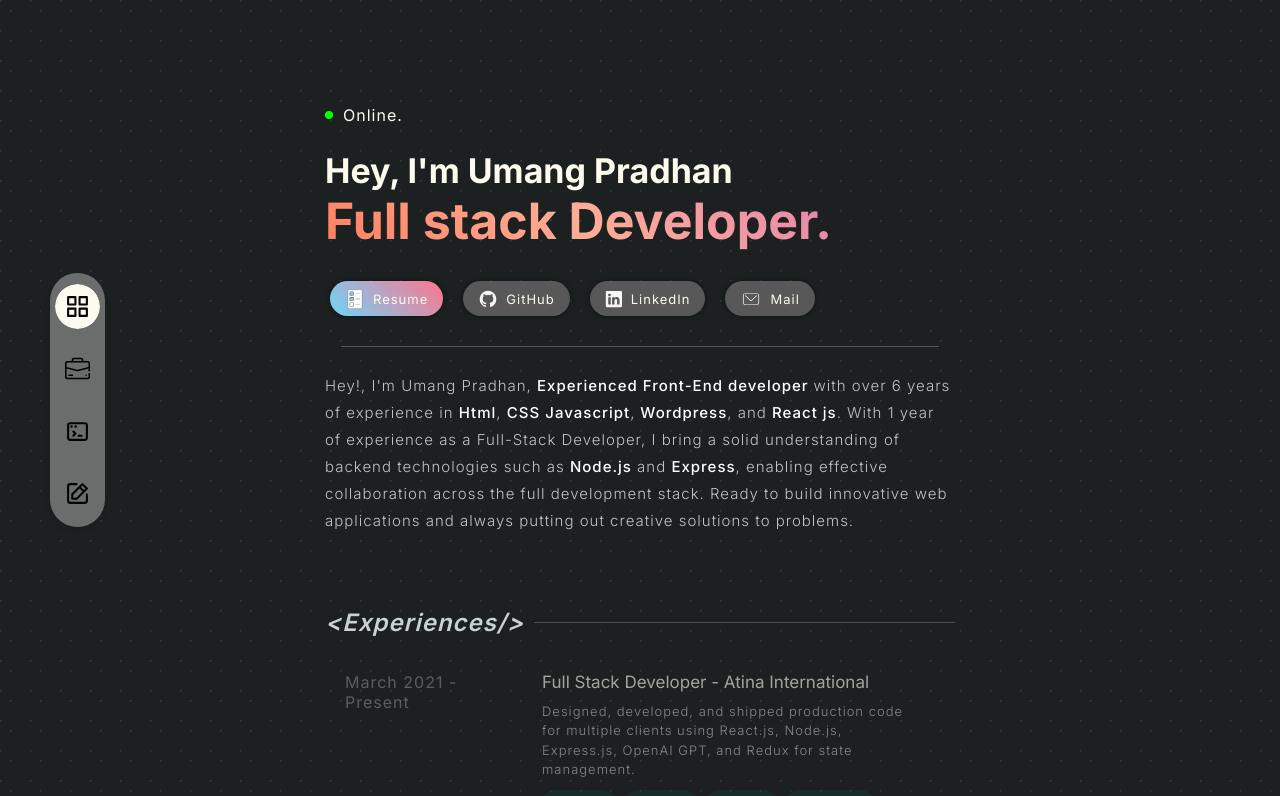
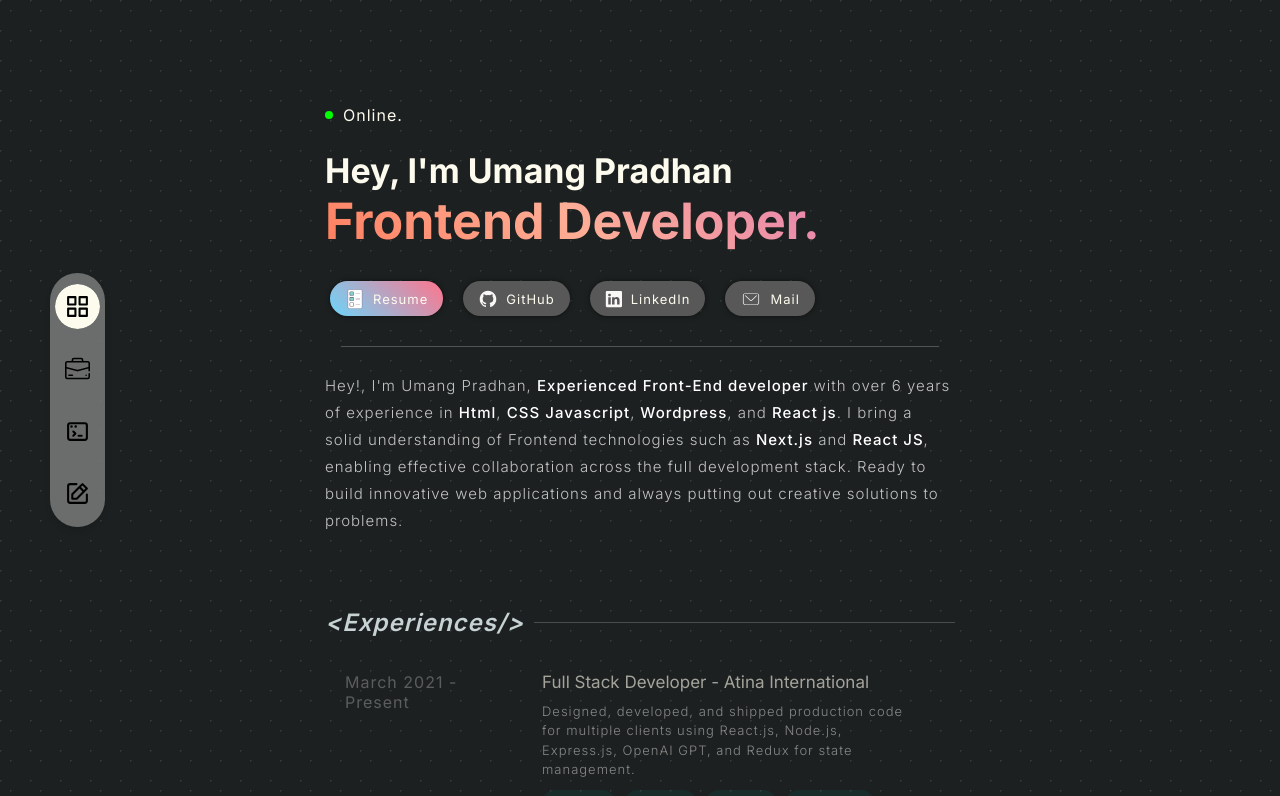
Before and after one commit to umang-techi/portfolio1.0, a Next.js app: page / in a window 1280 px wide. Shown: the top 796 px of the page. Built offline with nearby package versions, Linux system fonts and the light colour scheme.

Commit message:
Update index.tsx

```diff
--- a/src/components/Sections/Home/index.tsx
+++ b/src/components/Sections/Home/index.tsx
@@ -19,7 +19,7 @@ export default function Home() {
                     Hey, I&apos;m Umang Pradhan
 
                     <div className={styles.occupation}>
-                        Full stack Developer.
+                        Frontend Developer.
                     </div>
                 </div>
                 <div className={styles.contacts}>
@@ -50,7 +50,7 @@ export default function Home() {
                         years of
                         experience
                         in <b> Html</b>, <b>CSS</b> <b> Javascript</b>,<b> Wordpress</b>, and <b> React js</b>.
-                        With 1 year of experience as a Full-Stack Developer, I bring a solid understanding of backend technologies such as <b>Node.js</b> and <b>Express</b>, enabling effective collaboration across the full development stack.
+                        I bring a solid understanding of Frontend technologies such as <b>Next.js</b> and <b>React JS</b>, enabling effective collaboration across the full development stack.
                         Ready to build innovative web applications and always putting out creative solutions to
                         problems.
                     </p><br/>
```
